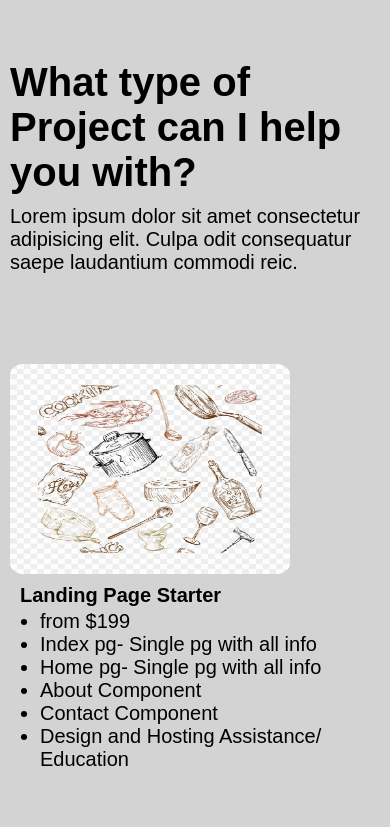
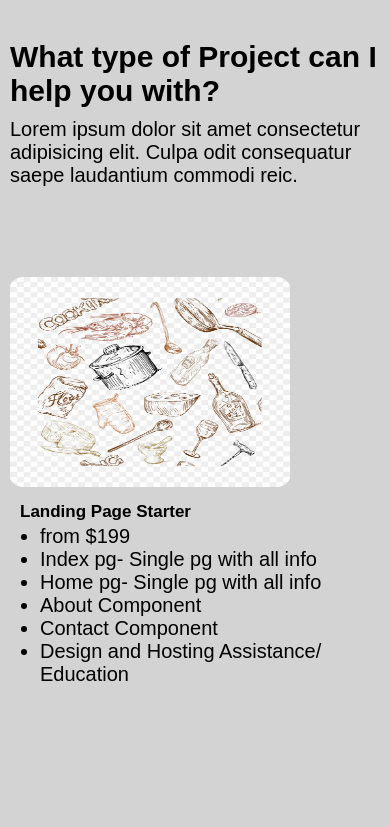
Before and after one commit to elsahv/my-components-template, a Next.js app: page / in a window 390 px wide. Shown: the top 827 px of the page. Built offline with nearby package versions, Linux system fonts and the light colour scheme.

Commit message:
mobile css adjust

```diff
--- a/components/PkgRate/PkgRate.styled.js
+++ b/components/PkgRate/PkgRate.styled.js
@@ -6,7 +6,7 @@ export const Wrapper = styled.div`
 `;
 
 export const Container = styled.div`
-  padding: 50px 250px;
+  padding: 30px 250px;
   display: flex;
   justify-content: center;
   flex-direction: column;
@@ -25,7 +25,10 @@ export const Container = styled.div`
 export const Title = styled.h2`
   // text-decoration: underline;
   font-size: 40px;
-  padding-top: 50px;
+  padding-top: 30px;
+  @media only screen and (max-width: 531px) {
+    font-size: 30px;
+  }
 `;
 
 export const Description = styled.p`
@@ -37,7 +40,7 @@ export const Grid = styled.div`
   // background: teal;
   display: grid;
   grid-template-columns: 1fr 1fr;
-  grid-gap: 1em;
+  grid-gap: 2em;
 
   @media only screen and (max-width: 834px) {
     grid-template-columns: 1fr;
@@ -67,13 +70,19 @@ export const ImgWrapper = styled.div`
 
 export const Content = styled.div`
   padding-left: 10px;
+  padding-bottom: 50px;
 
-  h3 {
-    font-size: 20px;
-    padding-bottom: 3px;
-  }
   ul {
     padding-left: 20px;
     font-size: 20px;
   }
 `;
+
+export const ItemTitle = styled.h3`
+  font-size: 20px;
+  padding-top: 5px;
+  padding-bottom: 3px;
+  @media only screen and (max-width: 531px) {
+    font-size: 17px;y
+  }
+`;
--- a/components/PkgRate/index.js
+++ b/components/PkgRate/index.js
@@ -7,6 +7,7 @@ import {
   Container,
   Grid,
   Content,
+  ItemTitle,
   ImgWrapper,
 } from "./PkgRate.styled";
 
@@ -41,7 +42,7 @@ export default function PkgRate({
                 />
               </ImgWrapper>
               <Content>
-                <h3>{item.title}</h3>
+                <ItemTitle>{item.title}</ItemTitle>
                 <ul>
                   <li>{item.price}</li>
                   <li>{item.listItem1}</li>
```
